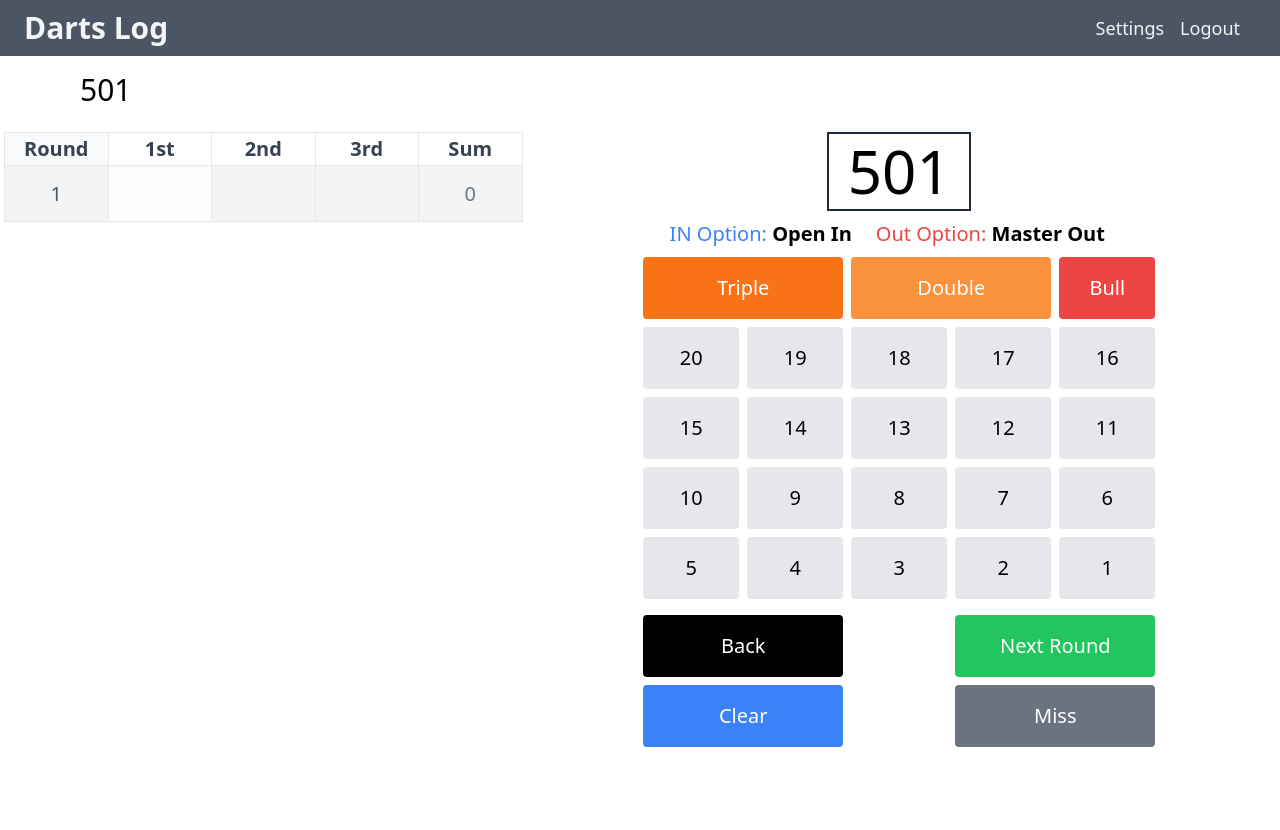
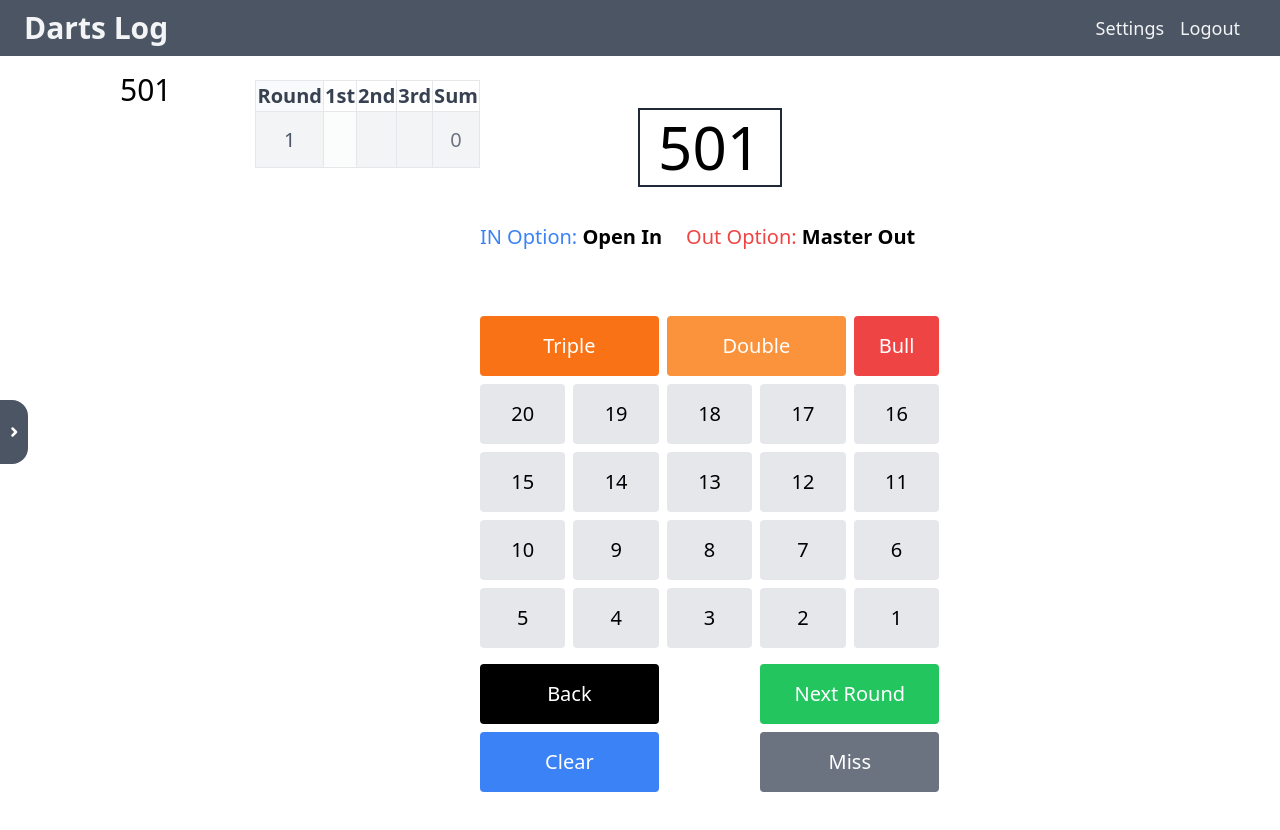
Before and after one commit to kazu24z/darts-log-front, a Vue app: page /zero-oh-one in a window 1280 px wide. Shown: the top 830 px of the page. Before the commit the page ends 800 px from the top, so only its background shows below. Built offline with nearby package versions, Linux system fonts and the light colour scheme.

Commit message:
サイドバー作成_PC

```diff
--- a/src/App.vue
+++ b/src/App.vue
@@ -2,12 +2,17 @@
 import { RouterView } from 'vue-router'
 
 import AppHeader from '@/components/common/layouts/AppHeader.vue'
+import AppSidebar from '@/components/common/layouts/AppSidebar.vue'
+import { useIsMobile } from './utils/useIsMobile'
+
+const isMobile = useIsMobile()
 </script>
 
 <template>
   <AppHeader />
-  <main class="container mx-auto">
-    <RouterView />
+  <main class="h-screen flex">
+    <AppSidebar v-if="!isMobile" class="" />
+    <RouterView class="flex-grow mx-auto" />
   </main>
 </template>
 
--- a/src/components/ScoreBoard.vue
+++ b/src/components/ScoreBoard.vue
@@ -4,7 +4,7 @@
       <h2 class="text-xl sm:text-3xl">{{ gameName }}</h2>
     </div>
   </div>
-  <div class="grid mx-1 mt-4 sm:mt-6 sm:text-[20px]">
+  <div class="grid mx-1 mt-4 sm:mt-6 sm:text-xl">
     <div class="score lg:col-start-2 lg:self-center">
       <Score :total-score="totalScore" />
     </div>
--- /dev/null
+++ b/src/components/common/layouts/AppSidebar.vue
@@ -0,0 +1,87 @@
+<template>
+  <!-- サイドバー -->
+  <div
+    v-if="isOpen"
+    class="flex-col hidden lg:flex flex-shrink-0 w-60 bg-gray-600 text-xl font-bold text-gray-100"
+  >
+    <div class="mt-10 ml-2">
+      <span>Practice</span>
+      <ul class="ml-4 text-lg">
+        <li>
+          <RouterLink :to="{ name: 'count-up' }"> - Count Up </RouterLink>
+        </li>
+      </ul>
+    </div>
+    <div class="mt-4 ml-2">
+      <span>01 Game</span>
+      <ul class="ml-4 text-lg">
+        <li>
+          <router-link :to="{ name: 'zero-oh-one', query: { game: 301 } }">- 301</router-link>
+        </li>
+        <li>
+          <router-link :to="{ name: 'zero-oh-one', query: { game: 501 } }">- 501</router-link>
+        </li>
+        <li>
+          <router-link :to="{ name: 'zero-oh-one', query: { game: 701 } }">- 701</router-link>
+        </li>
+      </ul>
+    </div>
+    <div class="mt-4 ml-2">
+      <span>Cricket</span>
+      <ul class="ml-4 text-lg">
+        <li>- Standard Cricket</li>
+      </ul>
+    </div>
+    <div class="mt-4 ml-2">
+      <span>Logs</span>
+    </div>
+    <div class="mt-6 flex justify-end"></div>
+  </div>
+  <div v-else class="mr-10"></div>
+  <!-- サイドバー表示ボタン -->
+  <div v-if="isOpen" class="absolute top-1/2 left-[212px] hidden lg:flex">
+    <button
+      @click="closeSidebar"
+      class="p-2 rounded-l-2xl bg-gray-800 hover:bg-gray-600 text-white focus:outline-none focus:ring-2 focus:ring-offset-2 focus:ring-gray-500"
+    >
+      <svg
+        xmlns="http://www.w3.org/2000/svg"
+        width="12"
+        height="48"
+        fill="none"
+        viewBox="0 0 24 24"
+        stroke="currentColor"
+      >
+        <path stroke-linecap="round" stroke-linejoin="round" stroke-width="5" d="M15 19l-7-7 7-7" />
+      </svg>
+    </button>
+  </div>
+  <div v-else class="absolute top-1/2 left-0 hidden lg:flex">
+    <button
+      @click="openSidebar"
+      class="rounded-r-2xl p-2 bg-gray-600 text-white focus:outline-none focus:ring-2 focus:ring-offset-2 focus:ring-gray-500"
+    >
+      <svg
+        xmlns="http://www.w3.org/2000/svg"
+        width="12"
+        height="48"
+        fill="none"
+        viewBox="0 0 24 24"
+        stroke="currentColor"
+      >
+        <path stroke-linecap="round" stroke-linejoin="round" stroke-width="5" d="M9 5l7 7-7 7" />
+      </svg>
+    </button>
+  </div>
+</template>
+<script setup lang="ts">
+import { ref } from 'vue'
+
+const isOpen = ref(false)
+const openSidebar = () => {
+  isOpen.value = true
+}
+const closeSidebar = () => {
+  isOpen.value = false
+}
+</script>
--- a/src/router/index.ts
+++ b/src/router/index.ts
@@ -1,7 +1,23 @@
-import { createRouter, createWebHistory } from 'vue-router'
+import {
+  createRouter,
+  createWebHistory,
+  type NavigationGuardNext,
+  type RouteLocationNormalized
+} from 'vue-router'
 import Home from '@/views/Home.vue'
 import CountUp from '@/views/CountUp.vue'
 import ZeroOhOne from '@/views/ZeroOhOne.vue'
+import { useRoundAndScoreStore } from '@/stores/roundAndScores'
+
+const initGameScore = (
+  to: RouteLocationNormalized,
+  from: RouteLocationNormalized,
+  next: NavigationGuardNext
+) => {
+  const gameStore = useRoundAndScoreStore()
+  gameStore.clearGame()
+  next()
+}
 
 const router = createRouter({
   history: createWebHistory(import.meta.env.BASE_URL),
@@ -14,12 +30,14 @@ const router = createRouter({
     {
       path: '/count-up',
       name: 'count-up',
-      component: CountUp
+      component: CountUp,
+      beforeEnter: initGameScore
     },
     {
       path: '/zero-oh-one',
       name: 'zero-oh-one',
-      component: ZeroOhOne
+      component: ZeroOhOne,
+      beforeEnter: initGameScore
     }
   ]
 })
--- a/src/views/CountUp.vue
+++ b/src/views/CountUp.vue
@@ -1,10 +1,12 @@
 <template>
+  <div>
     <ScoreBoard
       :game-name="GameNames.CountUP"
       :game-setting="GameSettings.CountUp"
       :game-option="GameOptions.CountUp"
       :total-score="totalScore"
     />
+  </div>
 </template>
 
 <script setup lang="ts">
--- a/src/views/ZeroOhOne.vue
+++ b/src/views/ZeroOhOne.vue
@@ -9,7 +9,7 @@
 
 <script setup lang="ts">
 import { useRoute } from 'vue-router'
-import { computed, onMounted, watchEffect } from 'vue'
+import { computed, onMounted, ref, watchEffect } from 'vue'
 import { useRoundAndScoreStore } from '@/stores/roundAndScores'
 
 import ScoreBoard from '@/components/ScoreBoard.vue'
@@ -19,7 +19,10 @@ import { GameOptions } from '@/constants/gameOptions'
 
 const route = useRoute()
 type gameType = '301' | '501' | '701'
-const queryParam: gameType = route.query.game as gameType
+const queryParam = ref<gameType>('501')
+watchEffect(() => {
+  queryParam.value = route.query.game as gameType
+})
 
 const ZeroOhOneNames = {
   '301': GameNames.ThreeOhOne,
@@ -34,11 +37,11 @@ const ZeroOhOneSettings = {
 }
 
 const getGameName = (): GameName => {
-  return ZeroOhOneNames[queryParam] || ZeroOhOneNames['501']
+  return ZeroOhOneNames[queryParam.value] || ZeroOhOneNames['501']
 }
 
 const getGameSetting = (): GameSetting => {
-  return ZeroOhOneSettings[queryParam] || ZeroOhOneSettings['501']
+  return ZeroOhOneSettings[queryParam.value] || ZeroOhOneSettings['501']
 }
 
 const roundAndScoreStore = useRoundAndScoreStore()
```
Lines whose indentation alone changed are shown as unchanged.
